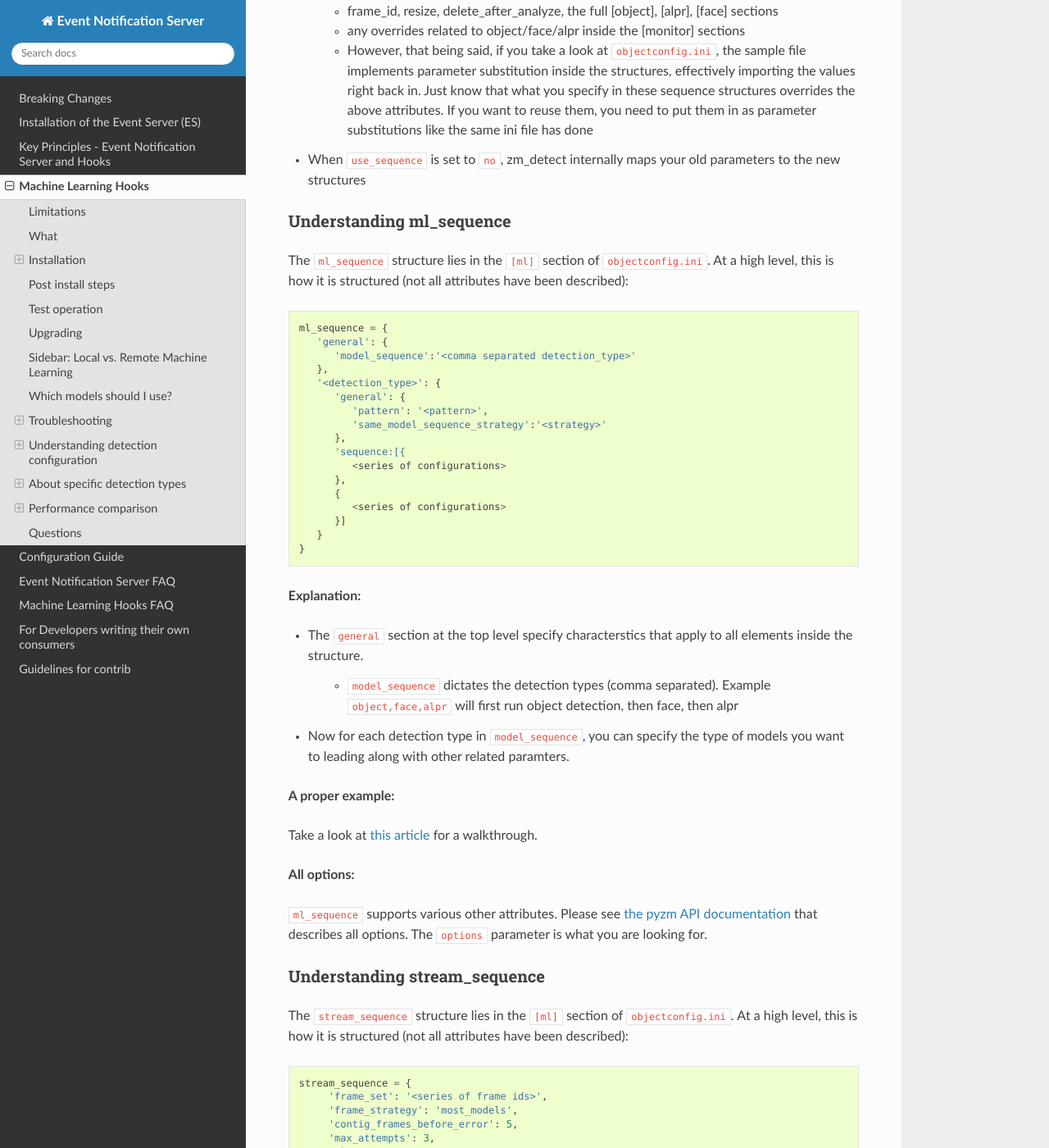
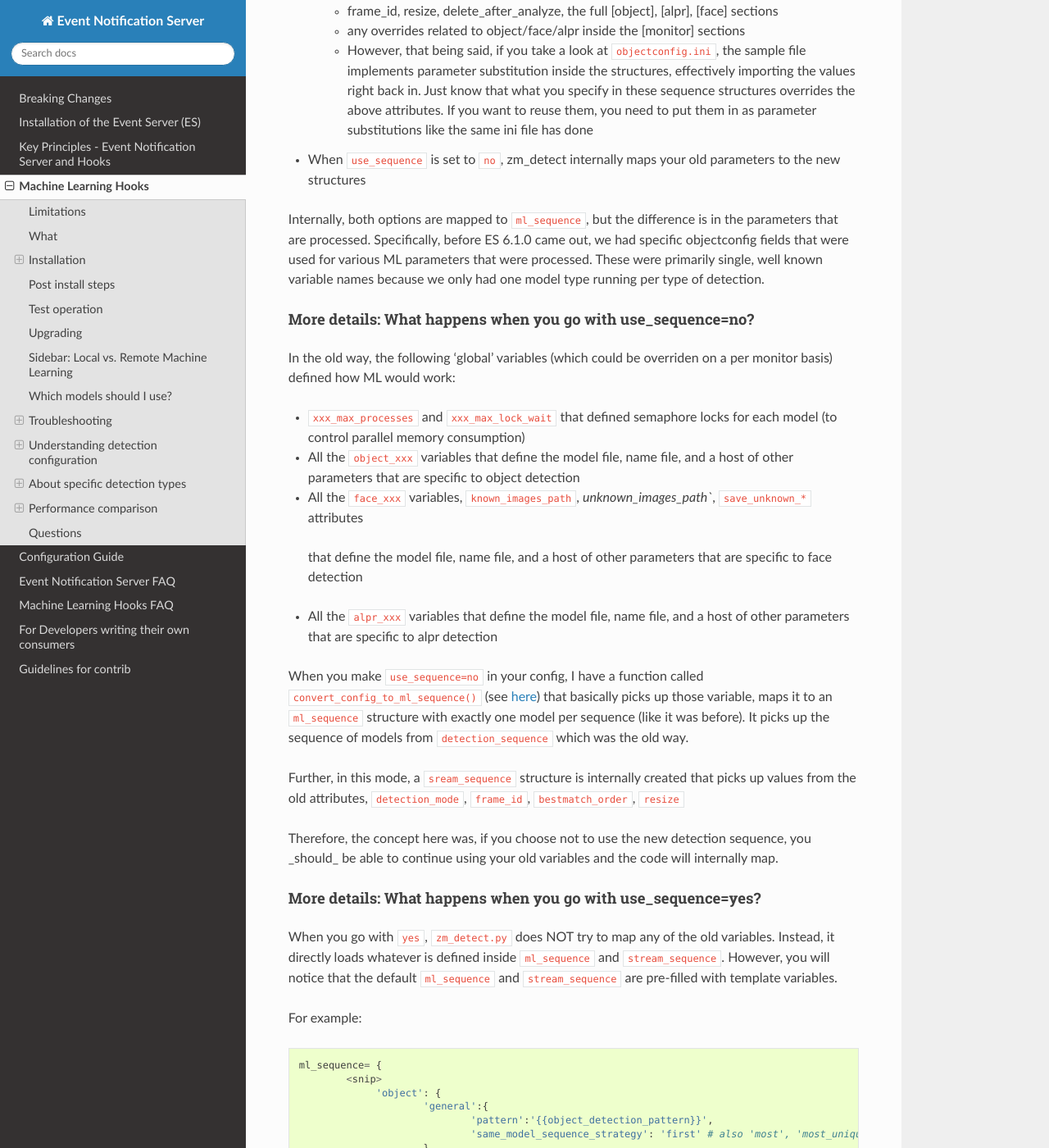
Before and after one commit to ZoneMinder/zmeventnotification, a Sphinx documentation site: the page built from docs/guides/hooks.rst, in a window 1280 px wide and 1400 px high, scrolled down 6801 px. Shown: the whole window at 82% size. Built offline with Sphinx 7.4.7 and the Read the Docs theme 2.0.0, drawn with Linux system fonts in a browser that asks for light colours; some of the changed text lies outside the part shown.

Commit message:
more explanations

```diff
--- a/docs/guides/hooks.rst
+++ b/docs/guides/hooks.rst
@@ -333,8 +333,8 @@
 - stream_sequence (specifies frame detection preferences)
 
 
-6.1.0 vs previous versions
-^^^^^^^^^^^^^^^^^^^^^^^^^^
+6.1.0+ vs previous versions
+^^^^^^^^^^^^^^^^^^^^^^^^^^^^^^
 When you update to 6.1.0, you may be confused with objectconfig.
 Specifically, which attributes should you use and which ones are ignored?
 It's pretty simple, actually.
@@ -353,6 +353,76 @@
 - When ``use_sequence`` is set to ``no``, zm_detect internally maps your old parameters
   to the new structures
 
+Internally, both options are mapped to ``ml_sequence``, but the difference is in the parameters that are processed.
+Specifically, before ES 6.1.0 came out, we had specific objectconfig fields that were used for various ML parameters
+that were processed. These were primarily single, well known variable names because we only had one model type running
+per type of detection.
+
+More details: What happens when you go with use_sequence=no?
+''''''''''''''''''''''''''''''''''''''''''''''''''''''''''''''''''
+
+In the old way, the following 'global' variables (which could be overriden on a per monitor basis) defined how
+ML would work:
+
+- ``xxx_max_processes`` and ``xxx_max_lock_wait`` that defined semaphore locks for each model (to control parallel memory consumption)
+- All the ``object_xxx`` variables that define the model file, name file, and a host of other parameters that are specific to object detection
+- All the ``face_xxx`` variables, ``known_images_path``, `unknown_images_path``, ``save_unknown_*`` attributes
+ that define the model file, name file, and a host of other parameters that are specific to face detection
+- All the ``alpr_xxx`` variables that define the model file, name file, and a host of other parameters that are specific to alpr detection
+
+When you make ``use_sequence=no`` in your config, I have a function called ``convert_config_to_ml_sequence()`` (see `here <https://github.com/pliablepixels/zmeventnotification/blob/v6.1.6/hook/zmes_hook_helpers/utils.py#L30>`__)
+that basically picks up those variable, maps it to an ``ml_sequence`` structure with exactly one model per sequence (like it was before).
+It picks up the sequence of models from ``detection_sequence`` which was the old way.
+
+Further, in this mode, a ``sream_sequence`` structure is internally created that picks up values from the old
+attributes, ``detection_mode``, ``frame_id``, ``bestmatch_order``, ``resize``
+
+Therefore, the concept here was, if you choose not to use the new detection sequence, you _should_ be able to continue using your old
+variables and the code will internally map.
+
+More details: What happens when you go with use_sequence=yes?
+''''''''''''''''''''''''''''''''''''''''''''''''''''''''''''''''''
+
+When you go with ``yes``, ``zm_detect.py`` does NOT try to map any of the old variables. Instead, it directly
+loads whatever is defined inside ``ml_sequence`` and ``stream_sequence``. However, you will notice that the default
+``ml_sequence`` and ``stream_sequence`` are pre-filled with template variables.
+
+For example:
+
+::
+
+   ml_sequence= {
+	   <snip>
+		'object': {
+			'general':{
+				'pattern':'{{object_detection_pattern}}',
+				'same_model_sequence_strategy': 'first' # also 'most', 'most_unique's
+			},
+			'sequence': [{
+				#First run on TPU with higher confidence
+				'object_weights':'{{tpu_object_weights}}',
+				'object_labels': '{{tpu_object_labels}}',
+				'object_min_confidence': {{tpu_min_confidence}},
+            <snip>
+
+			},
+			{
+				# YoloV4 on GPU if TPU fails (because sequence strategy is 'first')
+				'object_config':'{{yolo4_object_config}}',
+				'object_weights':'{{yolo4_object_weights}}',
+				'object_labels': '{{yolo4_object_labels}}',
+
+
+Note the variables inside ``{{}}``. They will be replaced when the structure is formed. And you'll note some are old
+style variables (example ``object_detection_pattern``) along with may new ones. So here is the thing:
+You can use any variable names you want in the new style. Obviously, we can't use ``object_weights`` as the only variable
+if we plan to chain different models. They'll have different values.
+
+So remember, the config presented here is a **SAMPLE**. You are **expected to change them**.
+
+So in the new way, if you want to change ``ml_sequence`` or ``stream_sequence`` on a per monitor basis, you have 2 choices:
+- Put variables inside the main ``*_sequence`` options and simply redefine those variables on a per monitor basis
+- Or, redo the entire structure on a per monitor basis. I like Option 1.
 
 
 Understanding ml_sequence
@@ -390,6 +460,27 @@
 
 - Now for each detection type in ``model_sequence``, you can specify the type of models you want to leading
   along with other related paramters.
+
+Leveraging same_model_sequence_strategy and frame_strategy effectively
+'''''''''''''''''''''''''''''''''''''''''''''''''''''''''''''''''''''''''
+
+When we allow model chaining, the question we need to answer is 'How deep do we want to go to get what we want?'
+That is what these attributes offer.
+
+``same_model_sequence_strategy`` is part ``ml_sequence``  with the following possible values:
+
+   - ``first`` - When detecting objects, if there are multiple fallbacks, break out the moment we get a match
+      using any object detection library (Default)
+   - ``most`` - run through all libraries, select one that has most object matches
+   - ``most_unique`` - run through all libraries, select one that has most unique object matches
+
+``frame_strategy`` is part of ``stream_sequence`` with the following possible values:
+
+   - 'most_models': Match the frame that has matched most models (does not include same model alternatives) (Default)
+   - 'first': Stop at first match
+   - 'most': Match the frame that has the highest number of detected objects
+   - 'most_unique' Match the frame that has the highest number of unique detected objects
+
 
 **A proper example:**
 
```
